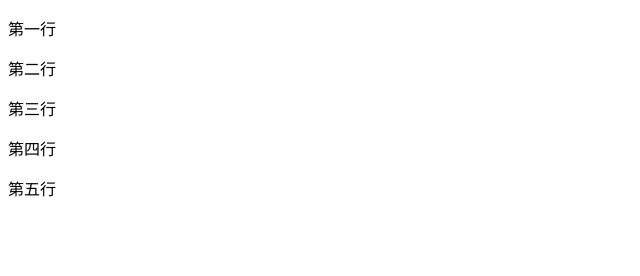
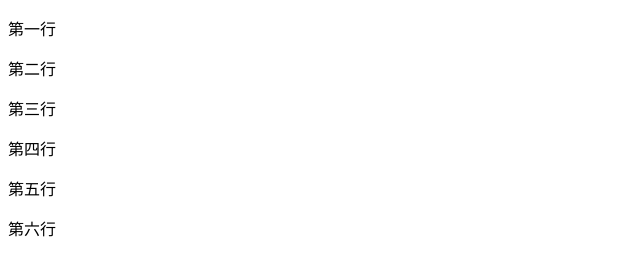
Before and after one commit to Alychen/demo, a plain HTML site: page ol-windy/testGit.html in a window 1280 px wide. Shown: the whole page, without its empty margins (0-640 px from the left). Drawn offline with Linux system fonts and the light colour scheme.

Commit message:
新增第六行<p>

```diff
--- a/ol-windy/testGit.html
+++ b/ol-windy/testGit.html
@@ -12,5 +12,6 @@
     <p>第三行</p>
     <p>第四行</p>
     <p>第五行</p>
+    <p>第六行</p>
 </body>
 </html>
```
